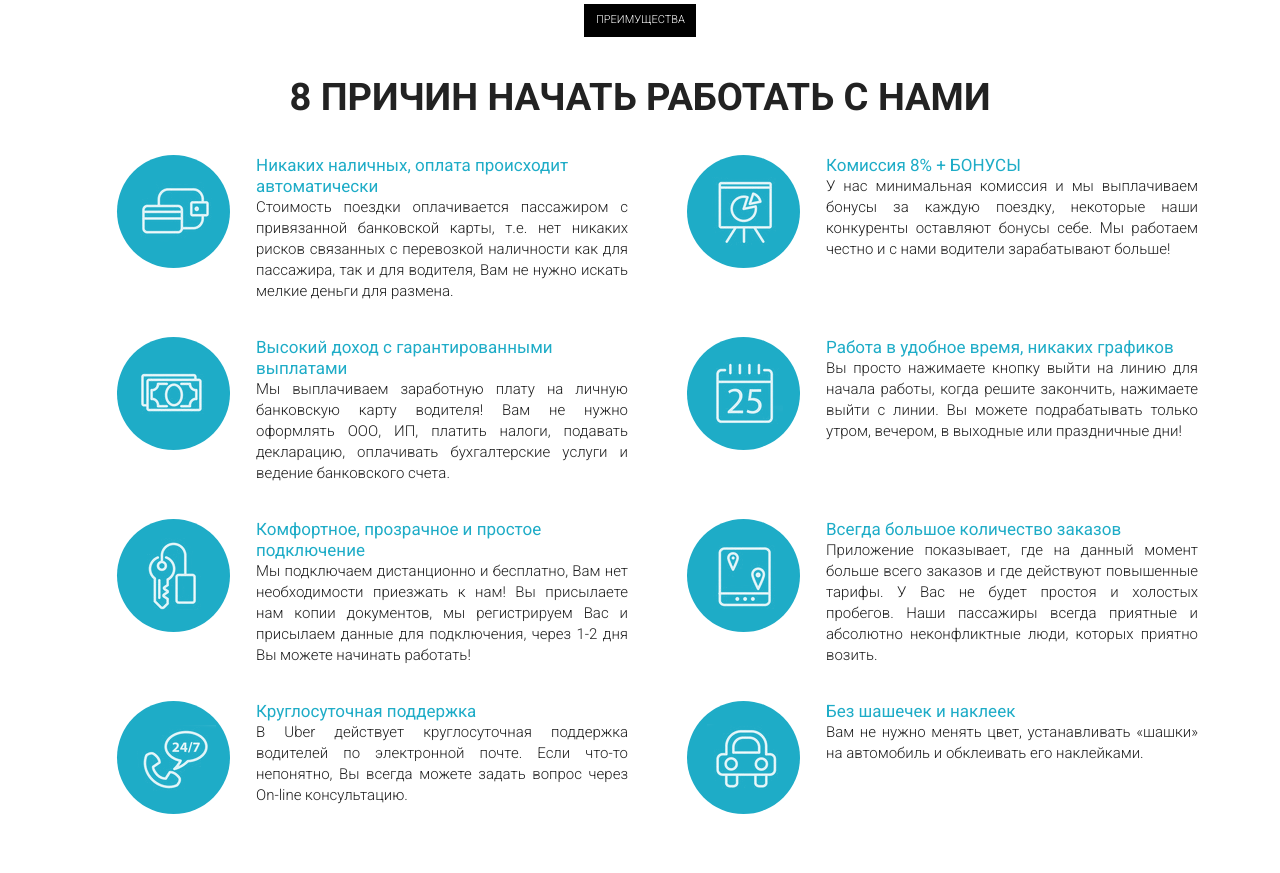
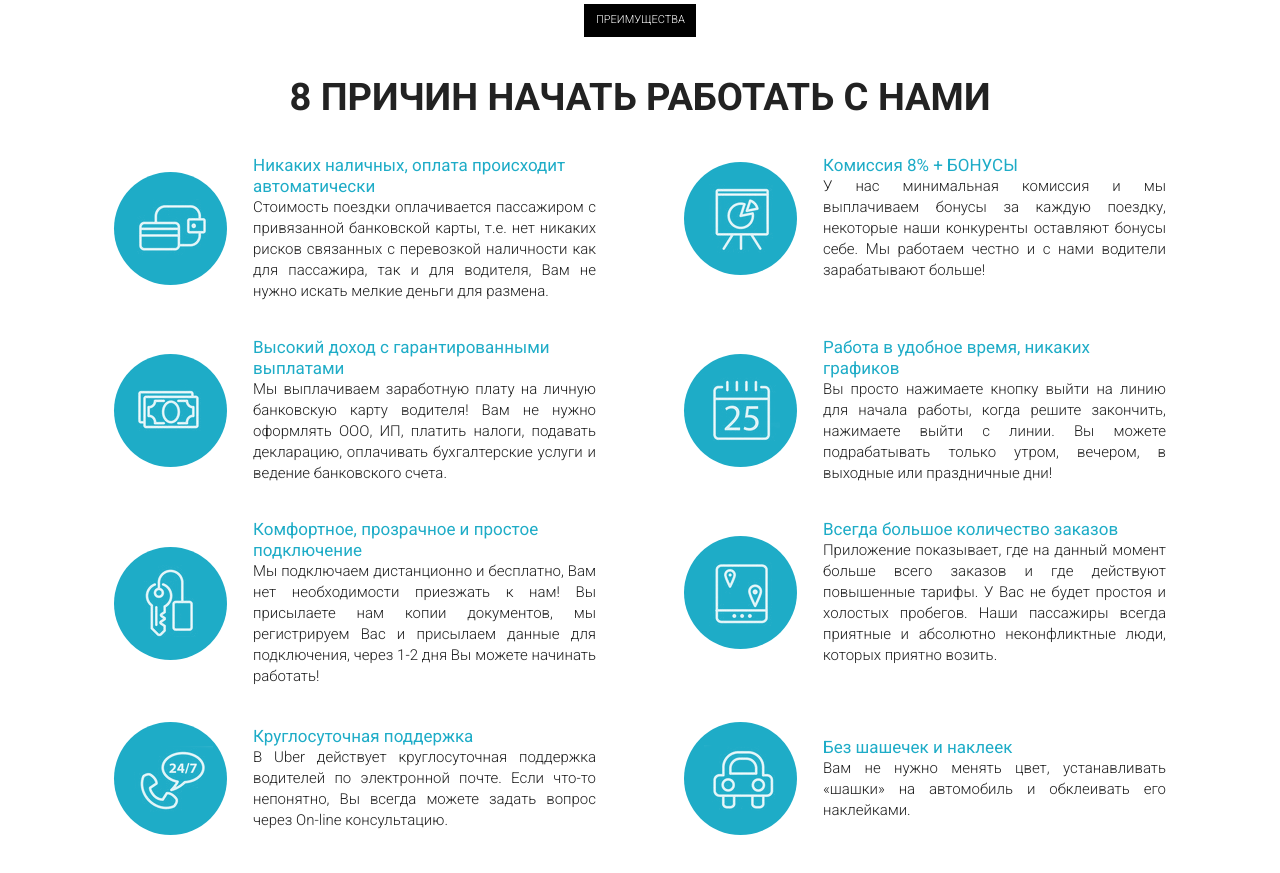
Before and after one commit to Roman2444/uber, a plain HTML site: page src/index.html in a window 1280 px wide. Shown: the part 880-1753 px from the top of the page. Drawn offline with Linux system fonts and the light colour scheme.

Commit message:
corrected reasons block

```diff
--- a/src/css/style.css
+++ b/src/css/style.css
@@ -188,18 +188,18 @@ header nav {
 
 
 .reasons .reason_block {
-    position: relative;
-    padding-left: 35px;
-    padding-top: 35px;
+    display: flex;
+    justify-content: center;
+    align-items: center;
+    margin-top: 35px;
 
 }
 
  .reason_round {
-    position: absolute;
     display: flex;
     justify-content: center;
     align-items: center;
-
+    margin-right: 26px;
 
     width: 113px;
     height: 113px;
@@ -207,20 +207,18 @@ header nav {
     border-radius: 100%;
 }
 
-.reason_descr {
-    padding-left: 139px;
-    max-width: 1015px;
+.reasons .reason_block .reason_descr {
+    width: 343px;
 }
 
-.reason_descr .reason_header {
+.reasons .reason_block .reason_descr .reason_header {
     font-size: 17px;
     line-height: 21px;
     font-weight: 400;
     color: #1eacc7;
 }
 
-.reason_descr .reason_text {
-
+.reasons .reason_block .reason_descr .reason_text {
     font-size: 15px;
     line-height: 21px;
     font-weight: 300;
```
